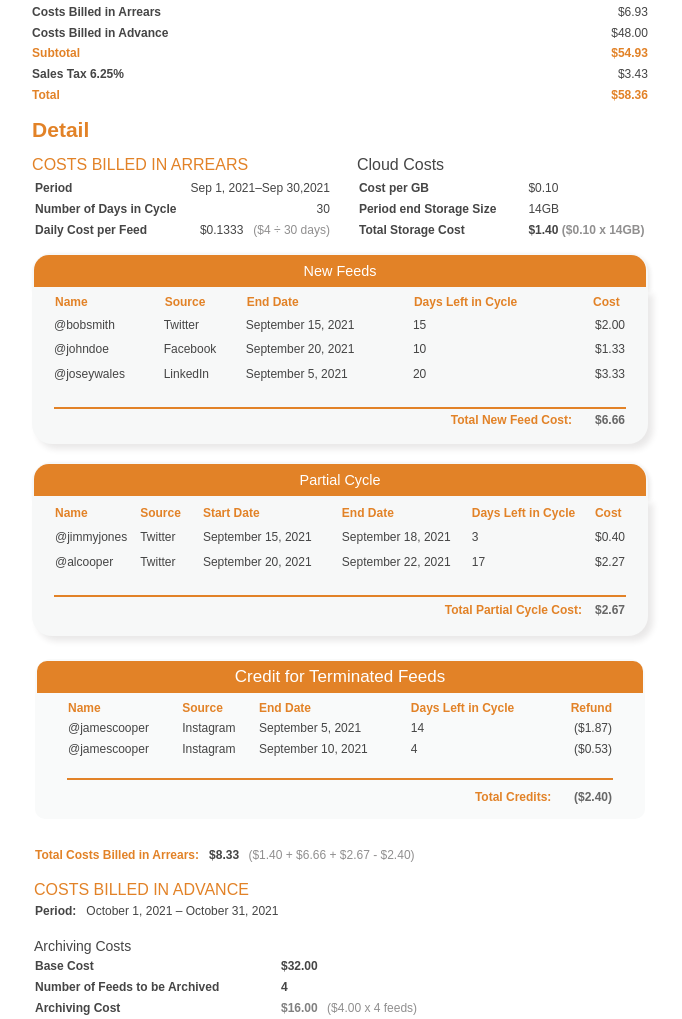
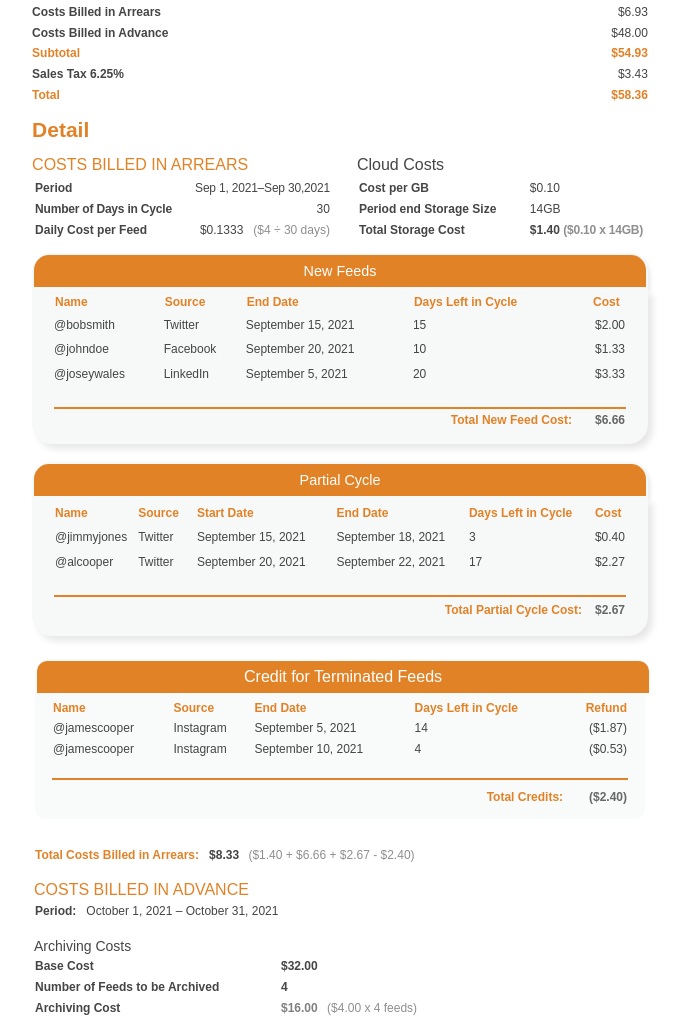
Before and after one commit to younoch-devxhub/email-invoice, a plain HTML site: page index.html in a window 1280 px wide. Shown: the part 411-1430 px from the top of the page, without its empty margins (300-982 px from the left). Drawn offline with Linux system fonts and the light colour scheme.

Commit message:
spacing - padding shrinking

```diff
--- a/index.html
+++ b/index.html
@@ -151,10 +151,10 @@
             <table style="width: 100%">
               <tr>
                 <td style="font-weight: bold">Period</td>
-                <td align="right">Sep 1, 2021–Sep 30,2021</td>
+                <td align="right" style="letter-spacing: -0.2px;">Sep 1, 2021–Sep 30,2021</td>
               </tr>
               <tr>
-                <td style="font-weight: bold">Number of Days in Cycle</td>
+                <td style="font-weight: bold; letter-spacing: -0.2px;">Number of Days in Cycle</td>
                 <td align="right">30</td>
               </tr>
               <tr>
@@ -180,7 +180,7 @@
                 <td style="font-weight: bold">Total Storage Cost</td>
                 <td style="padding-left: 1.8rem; font-weight: bold;">
                   $1.40
-                  <span style="color: #908f8f">
+                  <span style="color: #908f8f; letter-spacing: -0.2px;">
                     ($0.10 x 14GB)</span>
                 </td>
               </tr>
@@ -296,13 +296,13 @@
                 <th style="font-weight: bold; width: 0%">
                   Name
                 </th>
-                <th style="font-weight: bold; width: 0% ; padding: 3px 10px;">
+                <th style="font-weight: bold; width: 0% ; padding: 3px 8px;">
                   Source
                 </th>
-                <th style="font-weight: bold; width: 30%; padding: 3px 10px;">
+                <th style="font-weight: bold; width: 30%; padding: 3px 8px;">
                   Start Date
                 </th>
-                <th style="font-weight: bold; width: 30%; padding: 3px 10px;">
+                <th style="font-weight: bold; width: 30%; padding: 3px 8px;">
                   End Date
                 </th>
                 <th style="font-weight: bold; width: 30%">
@@ -315,18 +315,18 @@
 
               <tr style="color: #454545">
                 <td>@jimmyjones</td>
-                <td style="padding: 3px 10px;">Twitter</td>
-                <td style="padding: 3px 10px;">September 15, 2021</td>
-                <td style="padding: 3px 10px;">September 18, 2021</td>
+                <td style="padding: 3px 8px;">Twitter</td>
+                <td style="padding: 3px 8px;">September 15, 2021</td>
+                <td style="padding: 3px 8px;">September 18, 2021</td>
                 <td>3</td>
                 <td style=" text-align: start">$0.40</td>
               </tr>
 
               <tr style="color: #454545">
                 <td>@alcooper</td>
-                <td style="padding: 3px 10px;">Twitter</td>
-                <td style="padding: 3px 10px;">September 20, 2021</td>
-                <td style="padding: 3px 10px;">September 22, 2021</td>
+                <td style="padding: 3px 8px;">Twitter</td>
+                <td style="padding: 3px 8px;">September 20, 2021</td>
+                <td style="padding: 3px 8px;">September 22, 2021</td>
                 <td>17</td>
                 <td style=" text-align: start">$2.27</td>
               </tr>
@@ -359,7 +359,7 @@
               height: 200px;
               font-weight: normal;">
               <table style="
-                      width: 100%;
+                      width: 101%;
                       margin-top: 0px;
                       background-color: #f9fafa;
                       border-radius: 16px 16px 0px 0px;
@@ -368,7 +368,7 @@
                   <th colspan="5" style="background-color: #e28227;
                     color: white;
                     border-radius: 10px 10px 0px 0px;">
-                    <span style="font-size: 17px;
+                    <span style="font-size: 16px;
                       line-height: 30px;
                       font-weight: lighter;">Credit for Terminated Feeds</span>
                   </th>
@@ -376,7 +376,7 @@
               </table>
               <table style="
                       width: 100%;
-                      padding: 2px 30px;
+                      padding: 2px  15px;
                       background-color: #f9fafa;
                       padding-bottom: 10px;
                       border-radius: 0px 0px 10px 10px;
```
